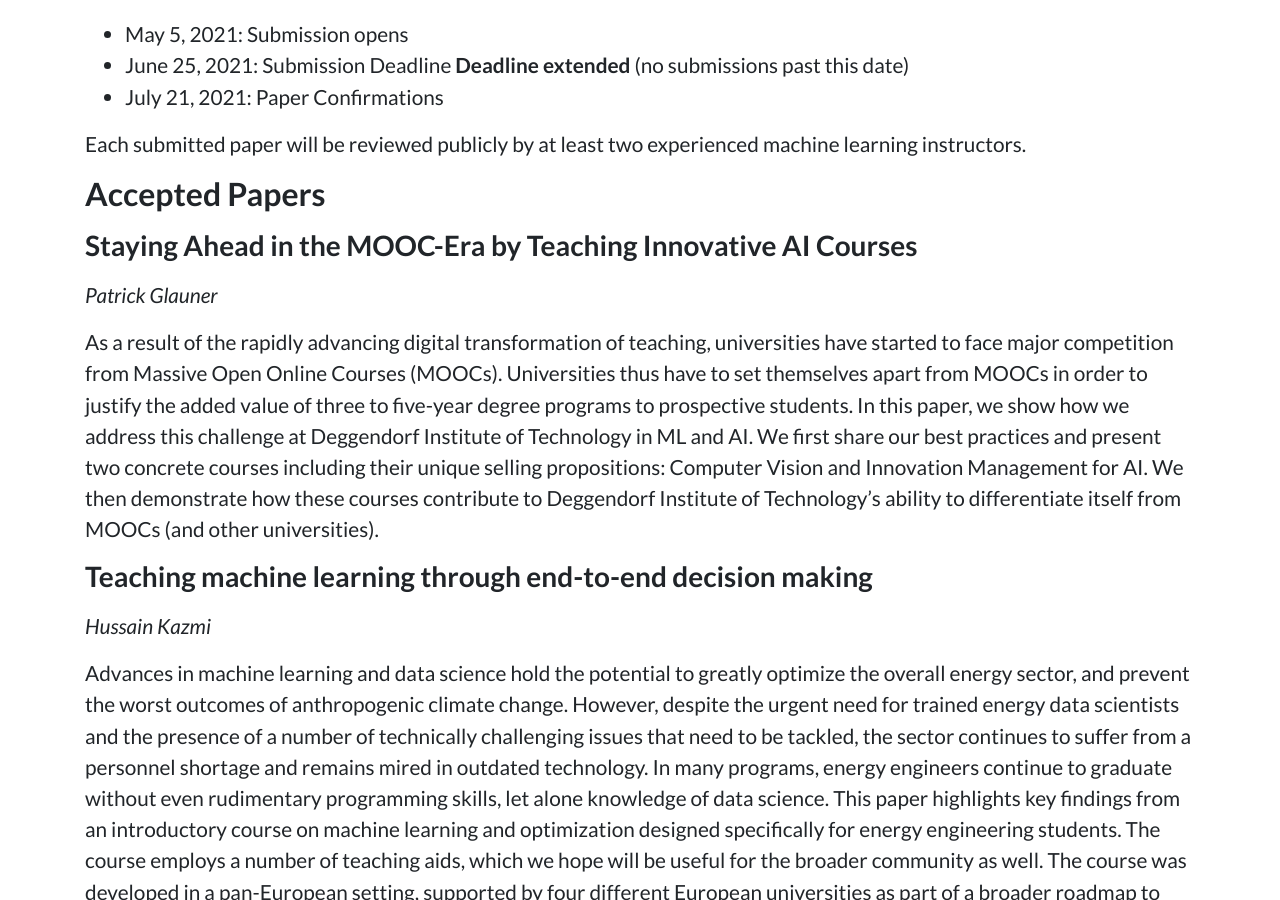
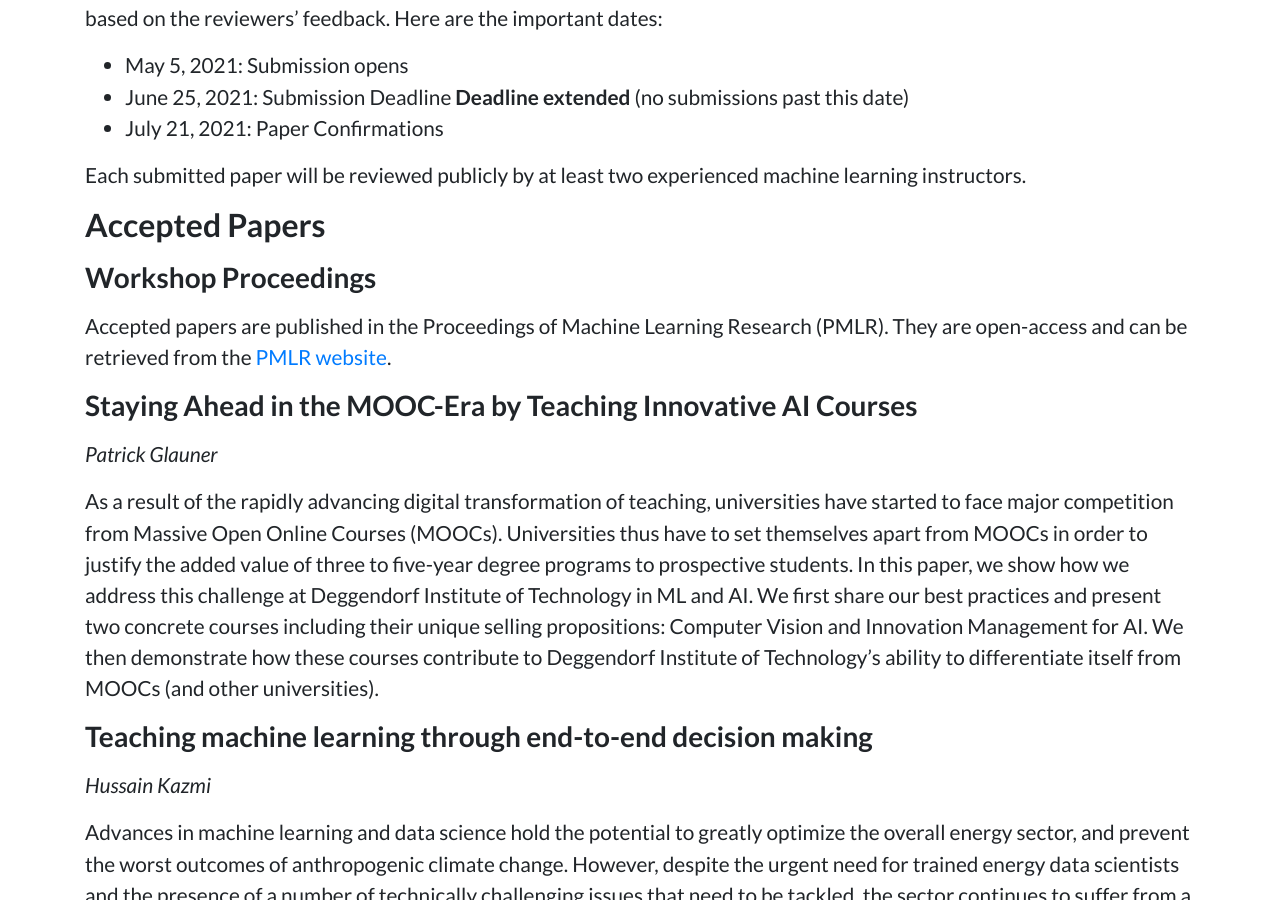
Before and after one commit to teaching-ml/2021, a Jekyll site: the page built from index.md, in a window 1280 px wide and 900 px high, scrolled down 7040 px. Built offline with Jekyll 4.4.1, drawn with Linux system fonts in a browser that asks for light colours.

Commit message:
link to proceedings
thanks to Oliver Guhr

```diff
--- a/index.md
+++ b/index.md
@@ -157,6 +157,10 @@
 
 ## Accepted Papers
 
+### Workshop Proceedings
+
+Accepted papers are published in the Proceedings of Machine Learning Research (PMLR). They are open-access and can be retrieved from the [PMLR website](https://proceedings.mlr.press/v170/).
+
 ### Staying Ahead in the MOOC-Era by Teaching Innovative AI Courses
 *Patrick Glauner*
 
```
